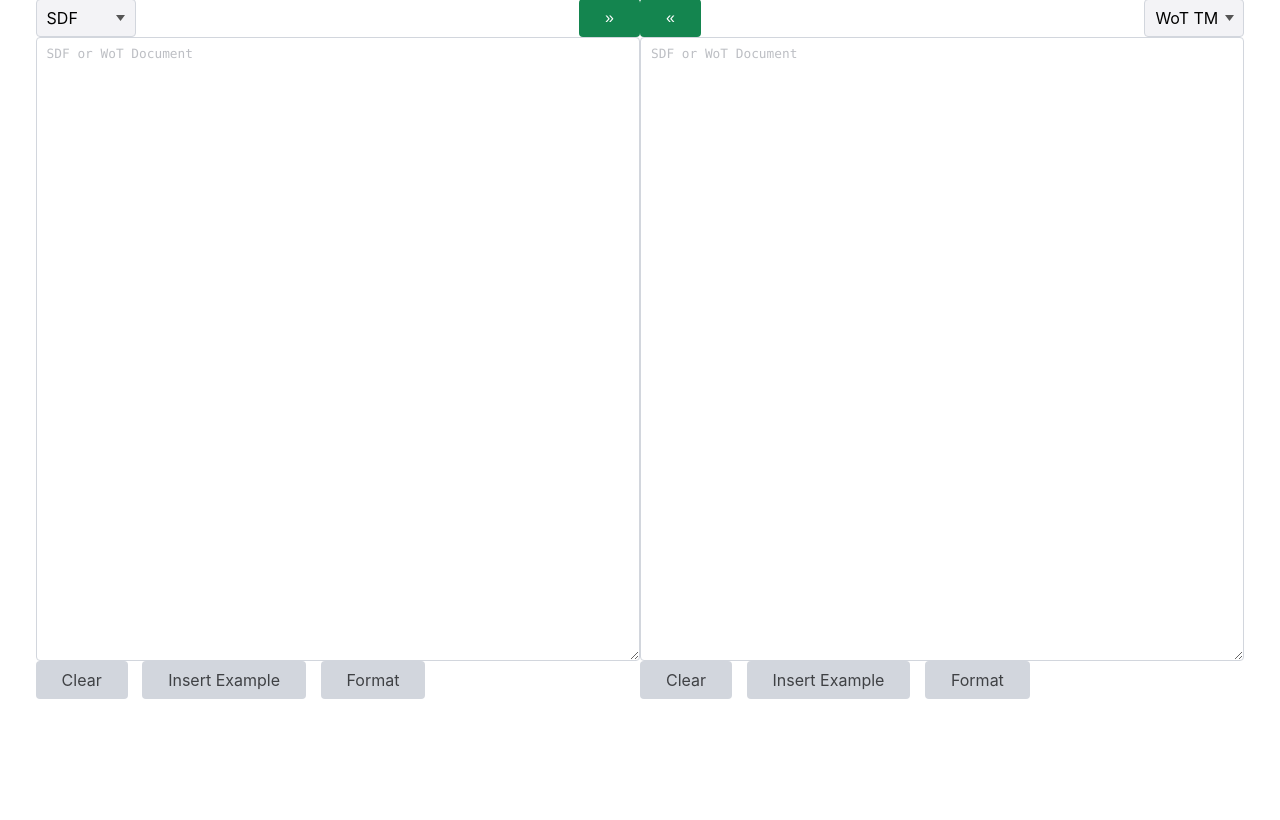
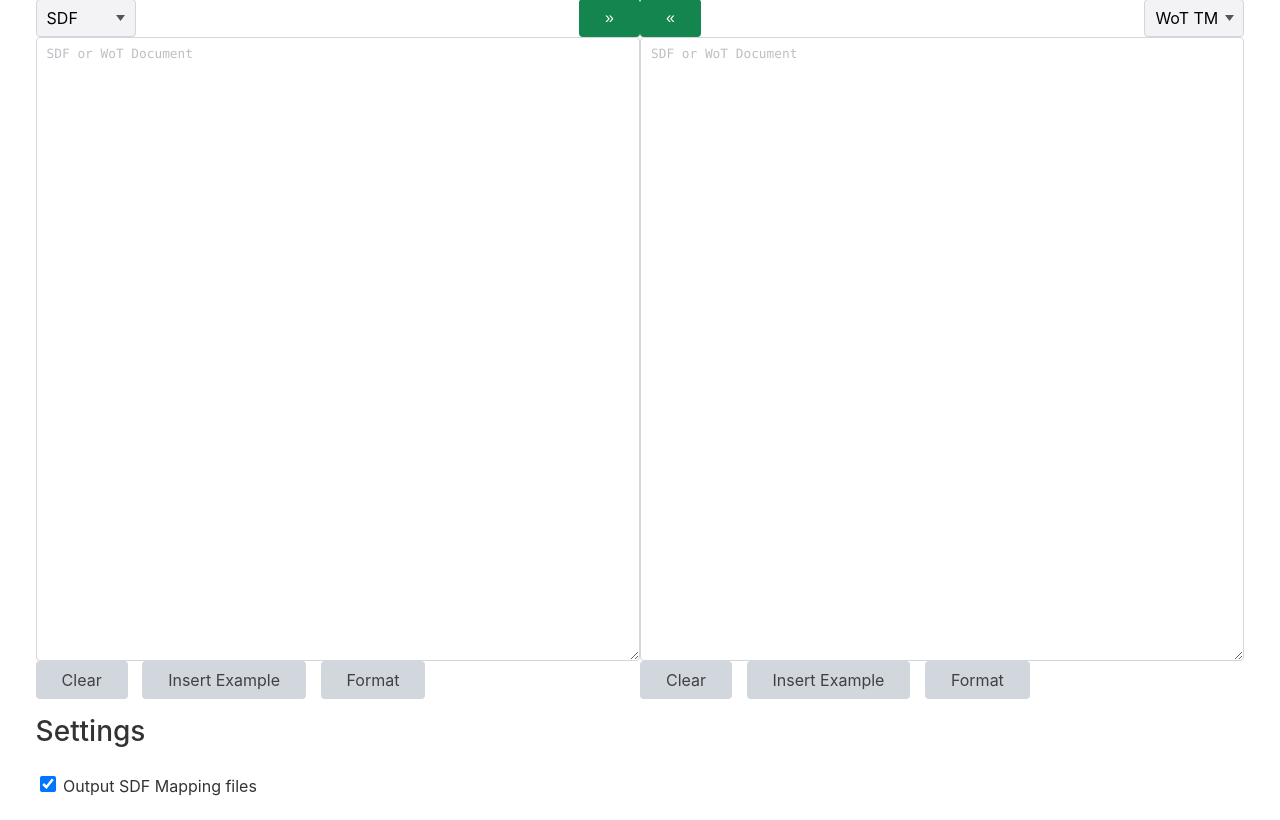
Before and after one commit to JKRhb/sdf-wot-converter-py-demo, a Flask app: page / in a window 1280 px wide. Shown: the part 106-926 px from the top of the page. Before the commit the page ends 805 px from the top, so only its background shows below. Run offline with Flask 2, Linux system fonts and the light colour scheme.

Commit message:
feat: allow disabling SDF mapping file output

```diff
--- a/app.py
+++ b/app.py
@@ -29,9 +29,11 @@ def index():
     input1_type = None
     input2_type = None
     error = None
+    output_mapping_files = None
     if request.method == "POST":
         input1_type, input2_type = _get_input_types(request)
         input1, input2 = _load_inputs(request)
+        output_mapping_files = request.form.get("output_mapping_files") == "on"
 
         try:
             input1, input2 = _process_inputs(request)
@@ -46,6 +48,7 @@ def index():
         input1_type=input1_type,
         input2_type=input2_type,
         error=error,
+        output_mapping_files=output_mapping_files,
     )
 
 
@@ -56,11 +59,11 @@ def _process_inputs(request):
     if command is None:
         raise Exception("Unknown command")
 
-    output = _use_command(command, input)
+    output = _use_command(command, input, form=request.form)
     return _dump_output(request, output)
 
 
-def _use_command(command: str, input: Dict):
+def _use_command(command: str, input: Dict, form=None):
     input, sdf_mapping_files = _get_sdf_input(command, input)
 
     if command == "sdf-to-tm":
@@ -77,6 +80,17 @@ def _use_command(command: str, input: Dict):
         output = convert_wot_td_to_wot_tm(input)
     else:
         output = input
+
+    return process_output(output, command, form)
+
+
+def process_output(output, command: str, form):
+    if form is None:
+        return output
+
+    if command.endswith("-to-sdf") and not form.get("output_mapping_files") == "on":
+        if isinstance(output, tuple):
+            return output[0]
 
     return output
 
--- a/templates/index.html
+++ b/templates/index.html
@@ -56,6 +56,9 @@
         {% if not input2_type %}
           {% set input2_type = "tm" %}
         {% endif %}
+        {% if output_mapping_files == None %}
+          {% set output_mapping_files = True %}
+        {% endif %}
 
         <section class="grid">
           <div>
@@ -97,6 +100,12 @@
             <div class="button" onclick="fillExample('input2')">Insert Example</div>
             <div class="button" onclick="formatInput('input2')">Format</div>
           </div>
+        </section>
+
+        <section>
+          <h2>Settings</h2>
+          <input {% if output_mapping_files %}checked{% endif %} type="checkbox" id="output_mapping_files" name="output_mapping_files">
+          <label for="output_mapping_files">Output SDF Mapping files</label>
         </section>
     </form>
 
```
